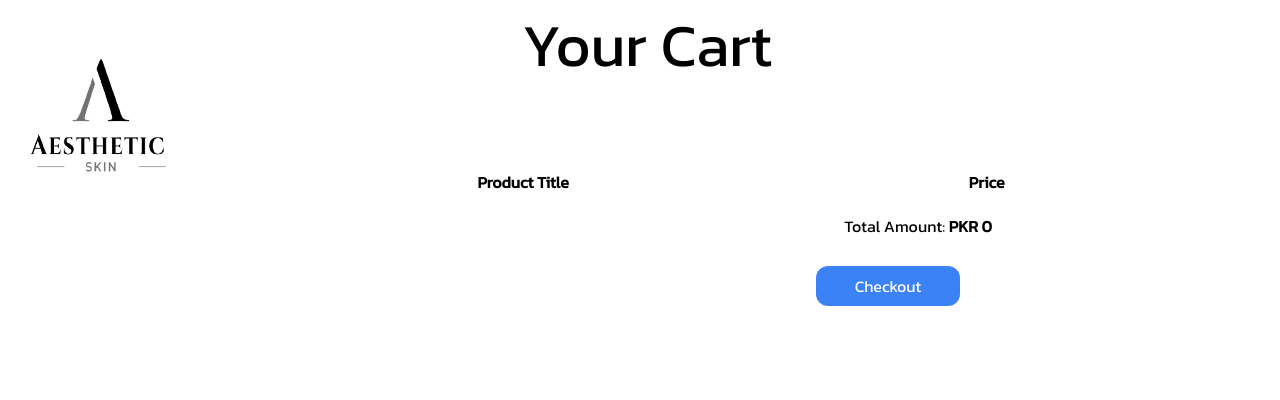
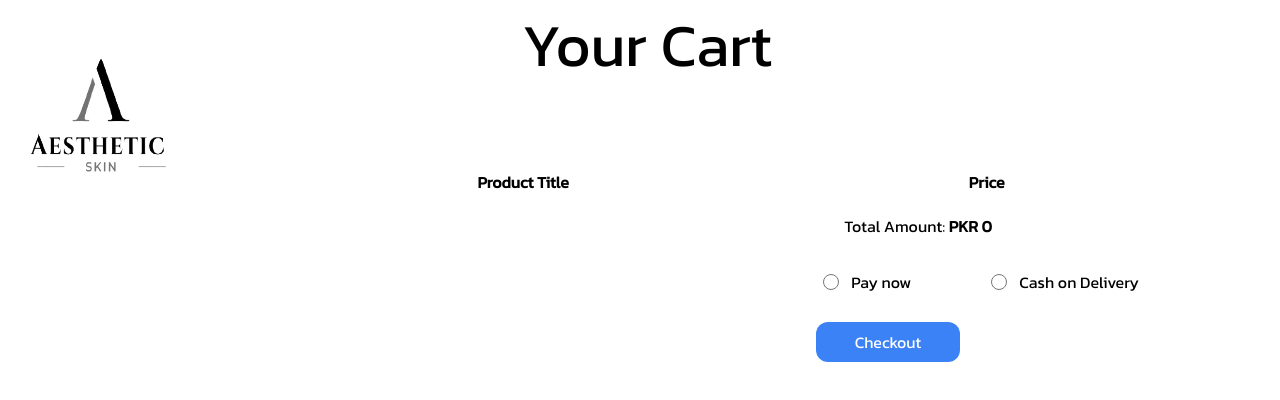
Before and after one commit to muhammadmahdi114/Aesthetic-Skin, a Next.js app: page /checkout in a window 1280 px wide. Shown: the top 400 px of the page. Built offline with nearby package versions, Linux system fonts and the light colour scheme.

Commit message:
Checkout fix

```diff
--- a/src/pages/checkout.js
+++ b/src/pages/checkout.js
@@ -14,6 +14,7 @@ const Checkout = () => {
     const [addr, setAddr] = useState(null);
     const [phnNum, setPhnNum] = useState(null);
     const [secPhnNum, setSecPhnNum] = useState(null);
+    const [selectedOption, setSelectedOption] = useState('');
 
     useEffect(() => {
         document.title = 'Aesthetic Skin | Cart';
@@ -54,12 +55,19 @@ const Checkout = () => {
             alert("Please enter the Phone Number.");
         } else {
             setConfirmPayment(true);
-            setTimeout(() => {
-                window.print();
-            }, 1000);
+            if (selectedOption === "payNow1") {
+                setTimeout(() => {
+                    window.print();
+                }, 1000);
+            }
         }
 
     }
+
+    const handleOptionChange = (event) => {
+        setSelectedOption(event.target.value);
+        console.log(selectedOption)
+    };
 
     const makepayment = async () => {
 
@@ -131,6 +139,31 @@ const Checkout = () => {
                         <div className='w-full flex justify-end'>
                             <span className="mr-72">Total Amount: <b>PKR {totalAmount}</b></span>
                         </div>
+                        <div className='flex justify-center gap-x-10 ml-80 mt-8'>
+                            <input
+                                type="radio"
+                                id="payNow1"
+                                name="paymentOption"
+                                value="payNow1"
+                                className='w-4 ml-40'
+                                checked={selectedOption === 'payNow1'}
+                                onChange={handleOptionChange}
+                            />
+                            <label className='-ml-7' htmlFor="payNow1">Pay now</label>
+
+                            <br />
+
+                            <input
+                                type="radio"
+                                id="payNow2"
+                                name="paymentOption"
+                                value="payNow2"
+                                className='w-4'
+                                checked={selectedOption === 'payNow2'}
+                                onChange={handleOptionChange}
+                            />
+                            <label className='-ml-7' htmlFor="payNow2">Cash on Delivery</label>
+                        </div>
 
                         <div className='w-full flex justify-end mt-7'>
                             <button onClick={() => setCheckoutBtn(true)} className='mr-80 w-36 h-10 bg-blue-500 text-white rounded-xl'>Checkout</button>
@@ -178,7 +211,7 @@ const Checkout = () => {
                                 </form>
                             </div>
                         )}
-                        {confirmPayment && (
+                        {selectedOption === "payNow1" && confirmPayment && (
                             <div className="print-content fixed inset-0 bg-white text-black bg-opacity-100 z-10 flex flex-col items-center justify-center">
                                 <img
                                     src='/logo.png'
@@ -214,6 +247,17 @@ const Checkout = () => {
                                 </div>
                             </div>
                         )}
+                        {selectedOption === "payNow2" && confirmPayment && (
+                            <div className="print-content fixed inset-0 bg-white text-black bg-opacity-100 z-10 flex flex-col items-center justify-center">
+                                <img
+                                    src='/logo.png'
+                                    alt="Logo"
+                                    className='h-60 -mt-40'
+                                    onClick={handleHomeBtn}
+                                />
+                                <span>Your Order is confirimed!</span>
+                            </div>
+                        )}
                     </div>
                 </div>
             </div>
```
